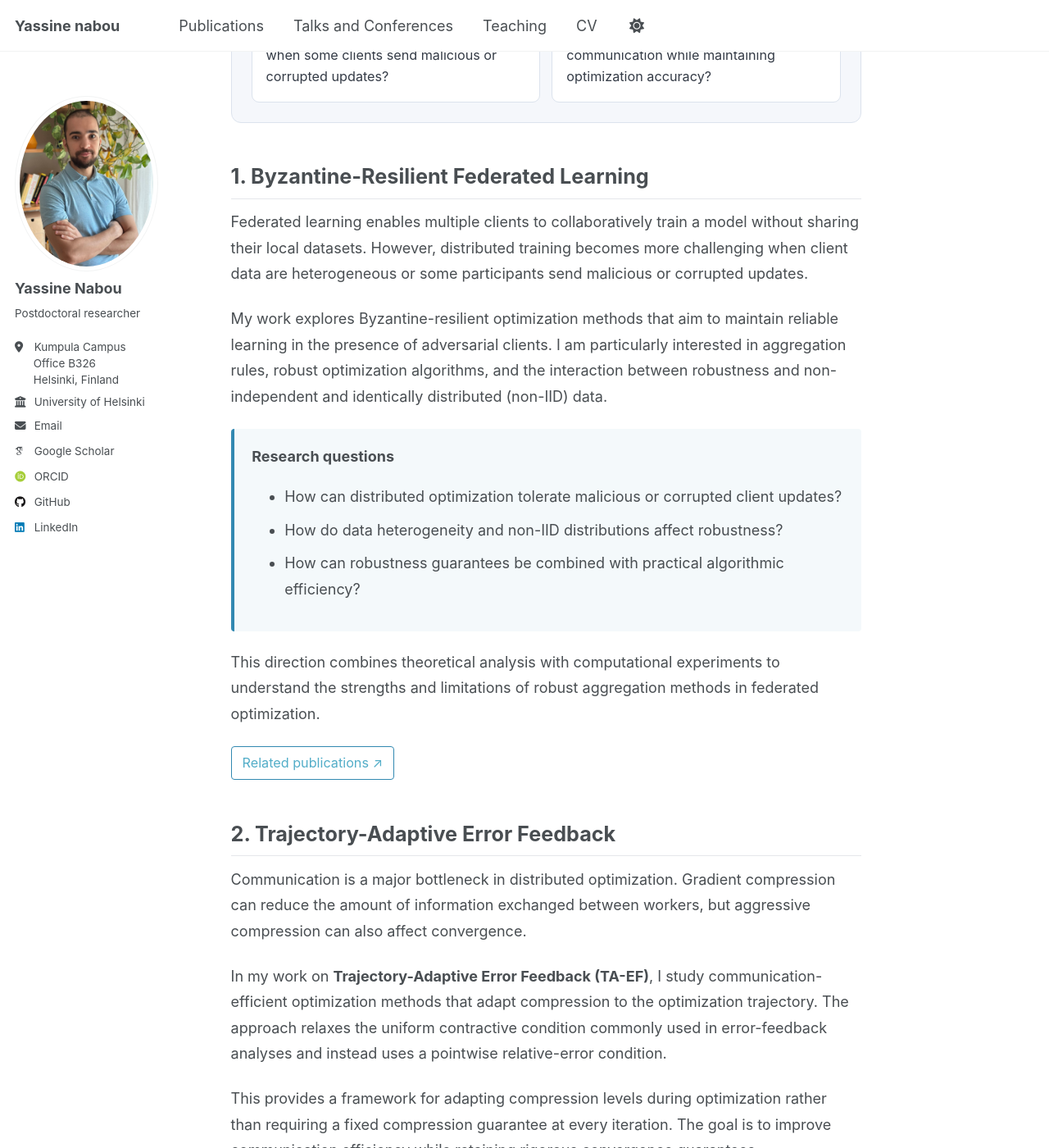
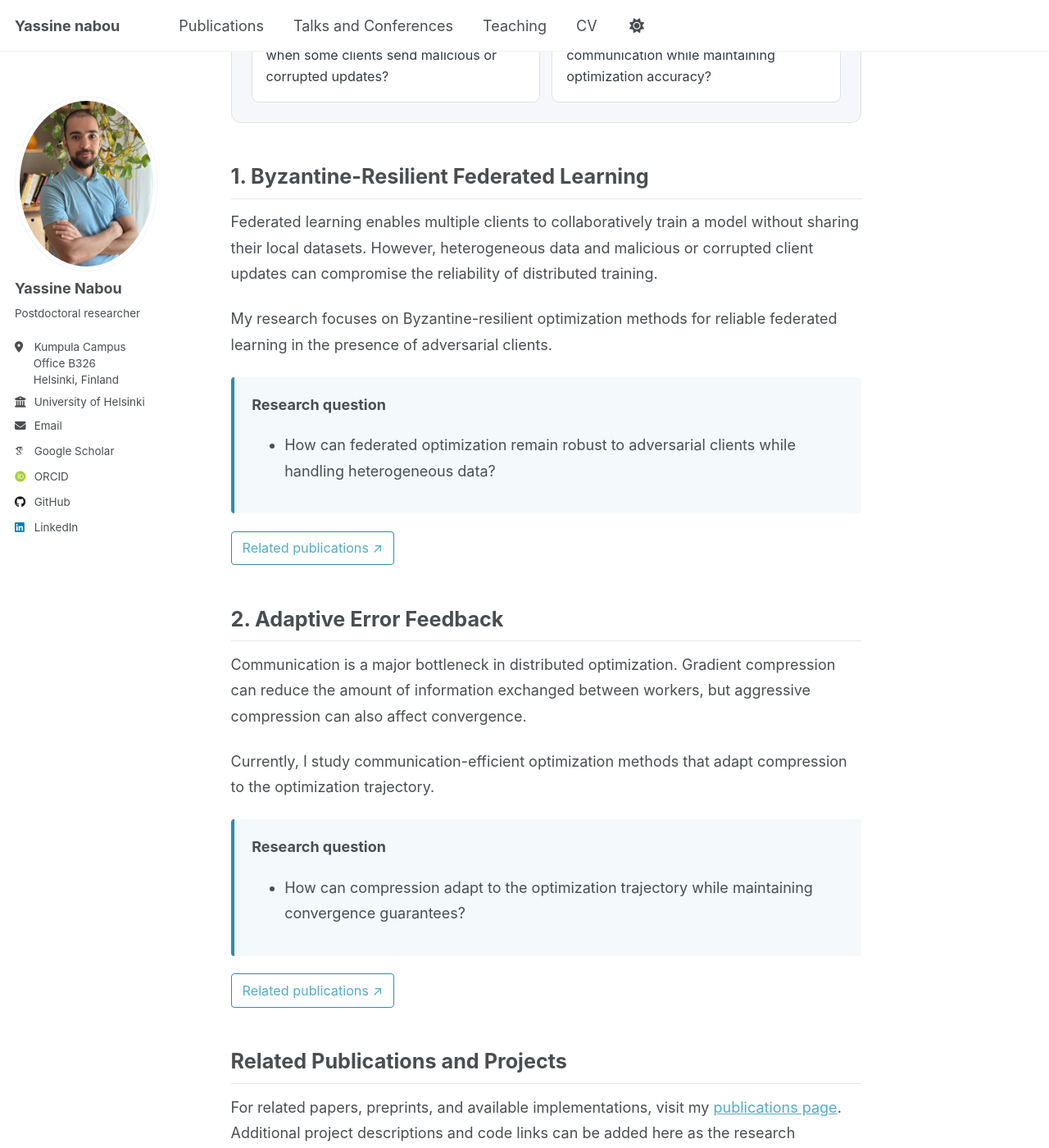
Before and after one commit to Yassine-Nabou/Yassine-Nabou.github.io, a Jekyll site: the page built from _pages/research/distributed-learning.md, in a window 1280 px wide and 1400 px high, scrolled down 895 px. Shown: the whole window at 82% size. Built offline with Jekyll 4.4.1, drawn with Linux system fonts in a browser that asks for light colours; some web fonts are replaced; a script that is not in the unit is left out; some of the changed text lies outside the part shown.

Commit message:
Refine research topics on federated learning and optimization
Updated sections on Byzantine-resilient federated learning and adaptive error feedback. Revised research questions for clarity and focus.

```diff
--- a/_pages/research/distributed-learning.md
+++ b/_pages/research/distributed-learning.md
@@ -286,25 +286,19 @@ I investigate these challenges through two complementary directions: Byzantine-r
 <h2>1. Byzantine-Resilient Federated Learning</h2>
 
 <p>
-Federated learning enables multiple clients to collaboratively train a model without sharing their local datasets. However, distributed training becomes more challenging when client data are heterogeneous or some participants send malicious or corrupted updates.
+Federated learning enables multiple clients to collaboratively train a model without sharing their local datasets. However, heterogeneous data and malicious or corrupted client updates can compromise the reliability of distributed training.
 </p>
 
 <p>
-My work explores Byzantine-resilient optimization methods that aim to maintain reliable learning in the presence of adversarial clients. I am particularly interested in aggregation rules, robust optimization algorithms, and the interaction between robustness and non-independent and identically distributed (non-IID) data.
+My research focuses on Byzantine-resilient optimization methods for reliable federated learning in the presence of adversarial clients.
 </p>
 
 <div class="research-highlight">
-<strong>Research questions</strong>
-<ul>
-<li>How can distributed optimization tolerate malicious or corrupted client updates?</li>
-<li>How do data heterogeneity and non-IID distributions affect robustness?</li>
-<li>How can robustness guarantees be combined with practical algorithmic efficiency?</li>
-</ul>
+  <strong>Research question</strong>
+  <ul>
+    <li>How can federated optimization remain robust to adversarial clients while handling heterogeneous data?</li>
+  </ul>
 </div>
-
-<p>
-This direction combines theoretical analysis with computational experiments to understand the strengths and limitations of robust aggregation methods in federated optimization.
-</p>
 
 <div class="research-links">
 <a href="{{ '/publications/' | relative_url }}">Related publications ↗</a>
@@ -314,32 +308,22 @@ This direction combines theoretical analysis with computational experiments to u
 
 <section class="research-topic" id="adaptive-ef">
 
-<h2>2. Trajectory-Adaptive Error Feedback</h2>
+<h2>2. Adaptive Error Feedback</h2>
 
 <p>
 Communication is a major bottleneck in distributed optimization. Gradient compression can reduce the amount of information exchanged between workers, but aggressive compression can also affect convergence.
 </p>
 
 <p>
-In my work on <strong>Trajectory-Adaptive Error Feedback (TA-EF)</strong>, I study communication-efficient optimization methods that adapt compression to the optimization trajectory. The approach relaxes the uniform contractive condition commonly used in error-feedback analyses and instead uses a pointwise relative-error condition.
-</p>
-
-<p>
-This provides a framework for adapting compression levels during optimization rather than requiring a fixed compression guarantee at every iteration. The goal is to improve communication efficiency while retaining rigorous convergence guarantees.
+Currently, I study communication-efficient optimization methods that adapt compression to the optimization trajectory.
 </p>
 
 <div class="research-highlight">
-<strong>Research questions</strong>
-<ul>
-<li>How can compression adapt to the behavior of an optimization algorithm?</li>
-<li>Can weaker, trajectory-dependent assumptions provide useful convergence guarantees?</li>
-<li>How can communication savings be balanced against optimization accuracy?</li>
-</ul>
+  <strong>Research question</strong>
+  <ul>
+    <li>How can compression adapt to the optimization trajectory while maintaining convergence guarantees?</li>
+  </ul>
 </div>
-
-<p>
-The work combines theoretical convergence analysis with numerical experiments to study the trade-offs between compression, communication, and optimization performance.
-</p>
 
 <div class="research-links">
 <a href="{{ '/publications/' | relative_url }}">Related publications ↗</a>
```
